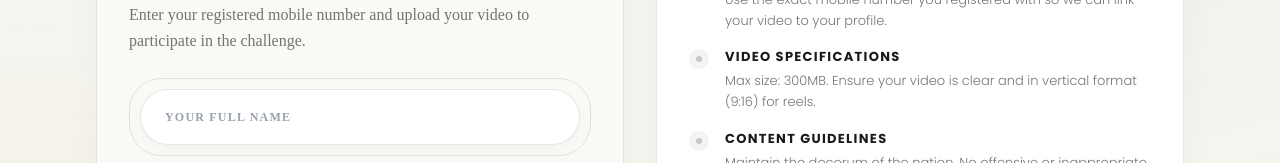
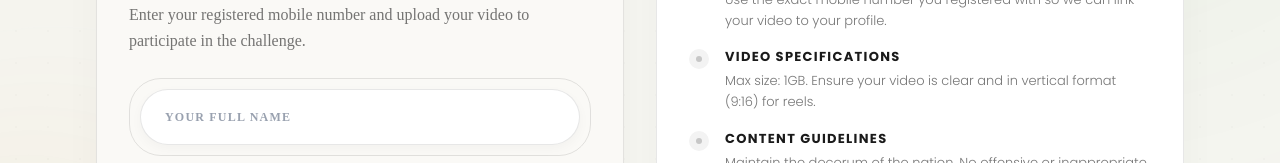
Before and after one commit to akashprocodes/GENZ-WITH-THE-NATION, a Next.js app: page /upload in a window 1280 px wide. Shown: the part 337-500 px from the top of the page. Built offline with nearby package versions, Linux system fonts and the light colour scheme; no server answers.

Commit message:
size-upload-1gb

```diff
--- a/src/app/upload/page.tsx
+++ b/src/app/upload/page.tsx
@@ -33,8 +33,8 @@ export default function UploadPage() {
       return;
     }
 
-    if (file && file.size > 300 * 1024 * 1024) {
-      setErrorMessage('Video file is too large. Maximum size is 300MB.');
+    if (file && file.size > 1024 * 1024 * 1024) {
+      setErrorMessage('Video file is too large. Maximum size is 1GB.');
       return;
     }
 
@@ -330,7 +330,7 @@ export default function UploadPage() {
                 <ul className="space-y-4 flex-1">
                   {[
                     { title: "Mobile Verification", desc: "Use the exact mobile number you registered with so we can link your video to your profile." },
-                    { title: "Video Specifications", desc: "Max size: 300MB. Ensure your video is clear and in vertical format (9:16) for reels." },
+                    { title: "Video Specifications", desc: "Max size: 1GB. Ensure your video is clear and in vertical format (9:16) for reels." },
                     { title: "Content Guidelines", desc: "Maintain the decorum of the nation. No offensive or inappropriate content will be accepted." },
                   ].map((item, i) => (
                     <li key={i} className="flex gap-4 group cursor-default">
```
